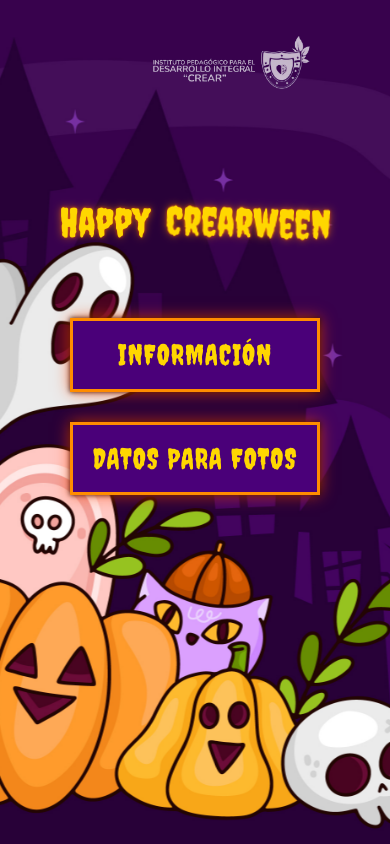
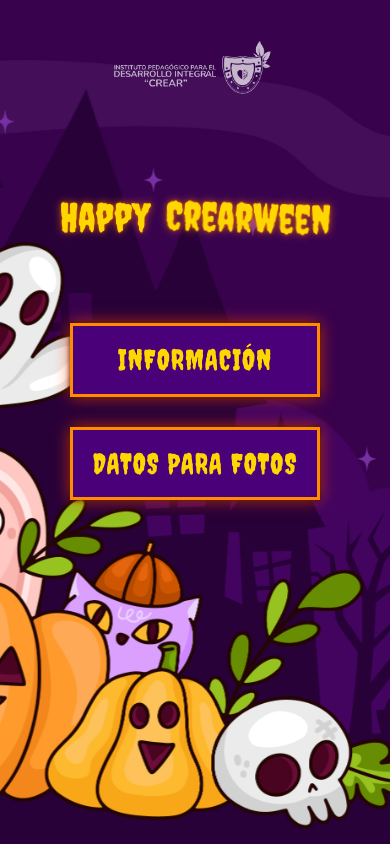
Before and after one commit to Alejosanch97/halloweencrear, a React (Vite) app: page / in a window 390 px wide. Built offline with nearby package versions, Linux system fonts and the light colour scheme.

Commit message:
logo fixed iphoneed

```diff
--- a/src/styles/home.css
+++ b/src/styles/home.css
@@ -542,8 +542,8 @@ body {
     /* ------------------- */
     .site-logo {
         position: absolute; /* Cambiamos a 'absolute' para que se mueva con el scroll y se posicione dentro del contenedor general */
-        top: 5px; /* Lo ponemos arriba */
-        left: 29%; /* Lo centramos horizontalmente */
+        top: 10px; /* Lo ponemos arriba */
+        left: 23%; /* Lo centramos horizontalmente */
         transform: translateX(-50%); /* Ajuste de centrado */
         width: 205px; /* Tamaño mucho más pequeño para centrarlo sin estorbar */
         z-index: 1001;
@@ -606,7 +606,7 @@ body {
     /* ------------------- */
 
     .home-container {
-        background-position: left -70px center;
+        background-position: left -140px center;
     }
 
 
@@ -624,8 +624,8 @@ body {
     /* ------------------- */
     .site-logo {
         position: absolute; /* Cambiamos a 'absolute' para que se mueva con el scroll y se posicione dentro del contenedor general */
-        top: 5px; /* Lo ponemos arriba */
-        left: 33%; /* Lo centramos horizontalmente */
+        top: 10px; /* Lo ponemos arriba */
+        left: 23%; /* Lo centramos horizontalmente */
         transform: translateX(-50%); /* Ajuste de centrado */
         width: 205px; /* Tamaño mucho más pequeño para centrarlo sin estorbar */
         z-index: 1001;
@@ -638,7 +638,7 @@ body {
     /* ------------------- */
     .halloween-title {
         font-size: 2.5rem; /* Reducir el tamaño de fuente para que quepa en el ancho */
-        padding-bottom: 15px;
+        padding-bottom: 25px;
         margin-top: -128px; /* BAJAMOS EL TÍTULO para dejar espacio al logo centrado arriba */
         white-space: normal; /* Permitir que el texto se envuelva si es necesario */
         line-height: 1.1;
```
